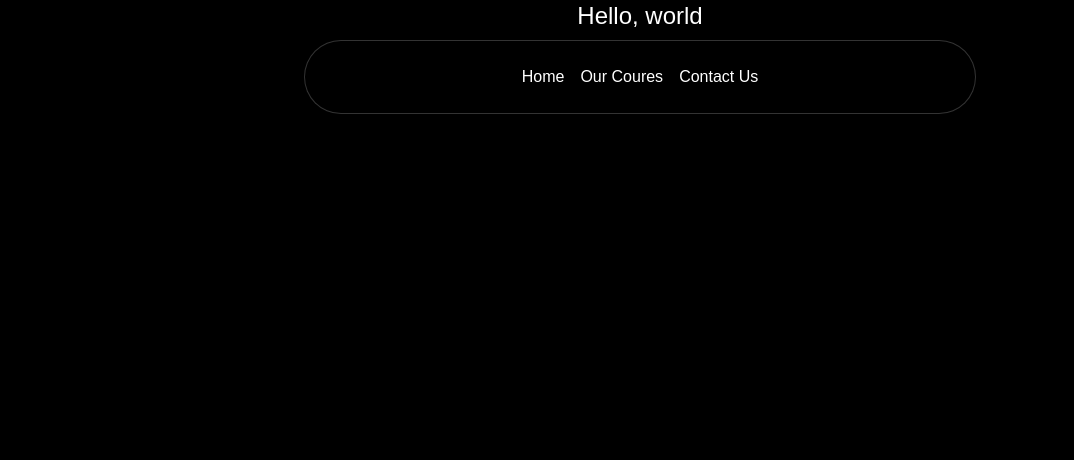
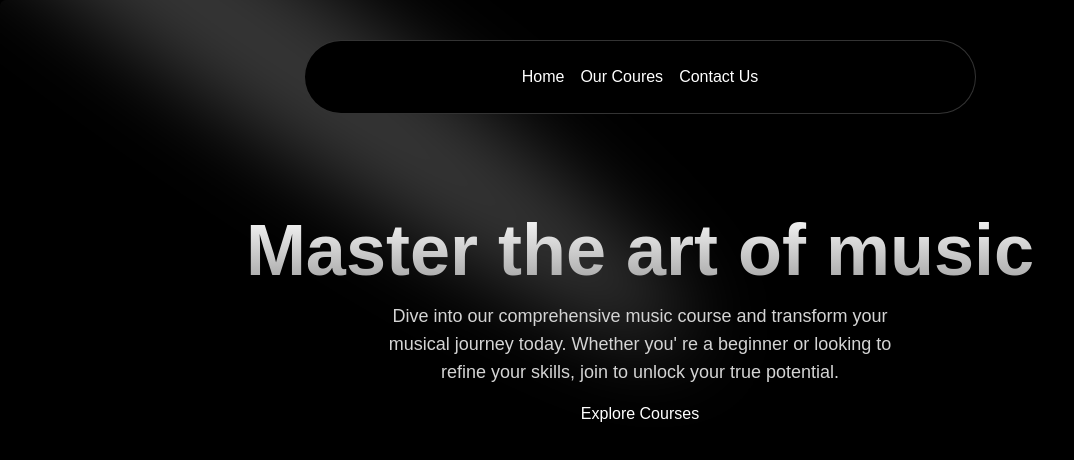
Before and after one commit to anjany06/nextjs_project, a Next.js app: page / in a window 1280 px wide. Shown: the top 460 px of the page, without its empty margins (0-1074 px from the left). Built offline with nearby package versions, Linux system fonts and the light colour scheme.

Commit message:
`feat: updated src/app/page.tsx and tailwind.config.ts with HeroSection component and animation settings`

```diff
--- a/src/app/page.tsx
+++ b/src/app/page.tsx
@@ -1,11 +1,10 @@
-
+import HeroSection from "@/components/HeroSection";
 
 export default function Home() {
   return (
     // antiliased hamaraa font ko smooth krte hai
-  <main className="min-h-screen bg-black/[0.96] antialiased bg-grid-white/[0.02]">
-
-    <h1 className="text-2xl text-center">Hello, world</h1>
-  </main>
+    <main className="min-h-screen bg-black/[0.96] antialiased bg-grid-white/[0.02]">
+      <HeroSection />
+    </main>
   );
 }
--- /dev/null
+++ b/src/components/HeroSection.tsx
@@ -0,0 +1,33 @@
+import React from "react";
+import Link from "next/link";
+import { Spotlight } from "./ui/Spotlight";
+
+function HeroSection() {
+  return (
+    <div
+      className="h-auto md:h-[40rem] w-full rounded-md flex flex-col items-center
+     justify-center relative overflow-hidden mx-auto py-10 md:py-0"
+    >
+      {" "}
+      <Spotlight
+        className="-top-40 left-0 md:left-60 md:-top-20"
+        fill="white"
+      />
+      <div className="p-4 relative z-10 w-full text-center">
+        <h1 className="mt-20 md:mt-0 text-4xl md:text-7xl font-bold bg-clip-text text-transparent bg-gradient-to-b from-neutral-50 to-neutral-400">
+          Master the art of music
+        </h1>
+        <p className="mt-4 font-normal text-base md:text-lg text-neutral-300 max-w-lg mx-auto">
+          Dive into our comprehensive music course and transform your musical
+          journey today. Whether you' re a beginner or looking to refine your
+          skills, join to unlock your true potential.
+        </p>
+        <div className="mt-4">
+          <Link href={"/courses"}>Explore Courses</Link>
+        </div>
+      </div>
+    </div>
+  );
+}
+
+export default HeroSection;
--- /dev/null
+++ b/src/components/ui/Spotlight.tsx
@@ -0,0 +1,56 @@
+import React from "react";
+import { cn } from "@/lib/utils";
+
+type SpotlightProps = {
+  className?: string;
+  fill?: string;
+};
+
+export const Spotlight = ({ className, fill }: SpotlightProps) => {
+  return (
+    <svg
+      className={cn(
+        "animate-spotlight pointer-events-none absolute z-[1]  h-[169%] w-[138%] lg:w-[84%] opacity-0",
+        className
+      )}
+      xmlns="http://www.w3.org/2000/svg"
+      viewBox="0 0 3787 2842"
+      fill="none"
+    >
+      <g filter="url(#filter)">
+        <ellipse
+          cx="1924.71"
+          cy="273.501"
+          rx="1924.71"
+          ry="273.501"
+          transform="matrix(-0.822377 -0.568943 -0.568943 0.822377 3631.88 2291.09)"
+          fill={fill || "white"}
+          fillOpacity="0.21"
+        ></ellipse>
+      </g>
+      <defs>
+        <filter
+          id="filter"
+          x="0.860352"
+          y="0.838989"
+          width="3785.16"
+          height="2840.26"
+          filterUnits="userSpaceOnUse"
+          colorInterpolationFilters="sRGB"
+        >
+          <feFlood floodOpacity="0" result="BackgroundImageFix"></feFlood>
+          <feBlend
+            mode="normal"
+            in="SourceGraphic"
+            in2="BackgroundImageFix"
+            result="shape"
+          ></feBlend>
+          <feGaussianBlur
+            stdDeviation="151"
+            result="effect1_foregroundBlur_1065_8"
+          ></feGaussianBlur>
+        </filter>
+      </defs>
+    </svg>
+  );
+};
--- a/tailwind.config.ts
+++ b/tailwind.config.ts
@@ -1,4 +1,9 @@
 import type { Config } from "tailwindcss";
+
+const colors = require("tailwindcss/colors");
+const {
+  default : flattenColorPalette,
+} = require("tailwindcss/lib/util/flattenColorPalette")
 
 export default {
   content: [
@@ -9,6 +14,21 @@
   darkMode: "class",
   theme: {
     extend: {
+      animation: {
+        spotlight: "spotlight 2s ease .75s 1 forwards",
+      },
+      keyframes: {
+        spotlight: {
+          "0%": {
+            opacity: '0',
+            transform: "translate(-72%, -62%) scale(0.5)",
+          },
+          "100%": {
+            opacity: '1',
+            transform: "translate(-50%,-40%) scale(1)",
+          },
+        },
+      },
       colors: {
         background: "var(--background)",
         foreground: "var(--foreground)",
```
